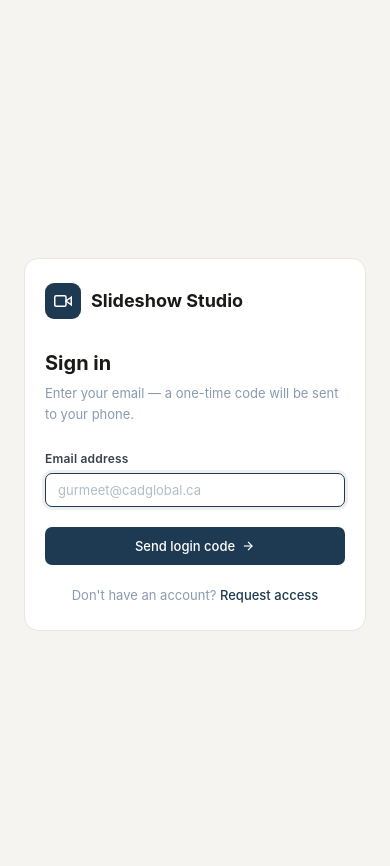
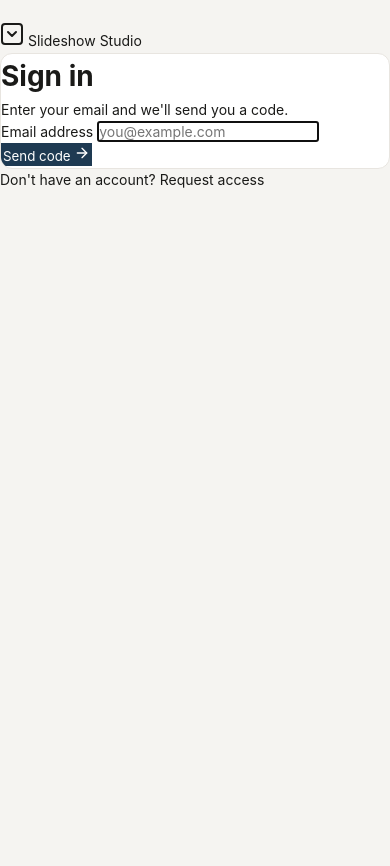
Before and after one commit to administrator-cadglobal-ca/slideshow-studio, a Flask app: page /auth/login in a window 390 px wide. After the commit the page ends 188 px from the top, so only its background shows below. Run offline with Flask 3, Linux system fonts and the light colour scheme; some libraries are stand-ins or nearby versions.

Commit message:
Task B1: Rewrite login page with design system
- Rewrite auth/login.html using .card, .input, .btn-primary tokens
- Vertically centered layout, mobile-first, dark-mode ready
- Brand mark above card, footer 'Request access' link below
- Copy: 'we'll send you a code' (neutral pending auth refactor)
- Adjust base.html <main> to fill viewport when unauthenticated
  (drop pb-20 bottom-nav-space reservation when no bottom nav)
  and add flex flex-col for vertical centering

Route handler and form field names unchanged.

```diff
--- a/app/templates/auth/login.html
+++ b/app/templates/auth/login.html
@@ -1,33 +1,64 @@
 {% extends "shared/base.html" %}
+
 {% block title %}Sign in — Slideshow Studio{% endblock %}
-{% block main_class %}{% endblock %}
+
 {% block content %}
-<div class="auth-wrap">
-  <div class="auth-card">
-    <div class="auth-logo">
-      <div class="auth-logo-icon">
-        <svg width="18" height="18" viewBox="0 0 24 24" fill="none" stroke="currentColor" stroke-width="2"><polygon points="23 7 16 12 23 17 23 7"/><rect x="1" y="5" width="15" height="14" rx="2"/></svg>
-      </div>
-      <span class="auth-logo-text">Slideshow Studio</span>
+<div class="flex-1 flex items-center justify-center py-8 md:py-12">
+  <div class="w-full max-w-md">
+
+    {# Brand mark, above the card #}
+    <div class="flex items-center justify-center gap-2 mb-6 text-ink">
+      <svg width="24" height="24" viewBox="0 0 24 24" fill="none"
+           stroke="currentColor" stroke-width="2" stroke-linecap="round" stroke-linejoin="round"
+           class="text-indigo">
+        <rect x="2" y="2" width="20" height="20" rx="3"></rect>
+        <path d="M8 10l4 4 4-4"></path>
+      </svg>
+      <span class="text-h3 font-semibold">Slideshow Studio</span>
     </div>
-    <div class="auth-title">Sign in</div>
-    <div class="auth-sub">Enter your email — a one-time code will be sent to your phone.</div>
-    <form method="POST" action="{{ url_for('auth.login') }}">
-      <div class="form-group">
-        <label class="form-label">Email address</label>
-        <input type="email" name="email" class="form-control"
-               value="{{ email or '' }}" placeholder="gurmeet@cadglobal.ca"
-               required autofocus>
-      </div>
-      <button type="submit" class="btn btn-primary"
-              style="width:100%;justify-content:center;padding:10px;margin-top:4px">
-        Send login code
-        <svg width="14" height="14" viewBox="0 0 24 24" fill="none" stroke="currentColor" stroke-width="2"><line x1="5" y1="12" x2="19" y2="12"/><polyline points="12 5 19 12 12 19"/></svg>
-      </button>
-    </form>
-    <div class="auth-footer">
-      Don't have an account? <a href="{{ url_for('auth.register') }}">Request access</a>
+
+    {# Sign-in card #}
+    <div class="card card-body">
+      <h1 class="text-h1 mb-1">Sign in</h1>
+      <p class="text-small text-ink-soft mb-6">
+        Enter your email and we'll send you a code.
+      </p>
+
+      <form method="POST" action="{{ url_for('auth.login') }}" class="space-y-4">
+        {% if csrf_token %}
+          <input type="hidden" name="csrf_token" value="{{ csrf_token() }}">
+        {% endif %}
+
+        <div>
+          <label for="email" class="label">Email address</label>
+          <input type="email" id="email" name="email"
+                 class="input"
+                 value="{{ email or '' }}"
+                 placeholder="you@example.com"
+                 autocomplete="email"
+                 inputmode="email"
+                 required autofocus>
+        </div>
+
+        <button type="submit" class="btn-primary w-full">
+          Send code
+          <svg width="16" height="16" viewBox="0 0 24 24" fill="none"
+               stroke="currentColor" stroke-width="2" stroke-linecap="round" stroke-linejoin="round"
+               aria-hidden="true">
+            <line x1="5" y1="12" x2="19" y2="12"></line>
+            <polyline points="12 5 19 12 12 19"></polyline>
+          </svg>
+        </button>
+      </form>
     </div>
+
+    {# Footer link #}
+    <p class="text-small text-ink-soft text-center mt-6">
+      Don't have an account?
+      <a href="{{ url_for('auth.register') }}"
+         class="text-indigo hover:text-indigo-deep font-medium">Request access</a>
+    </p>
+
   </div>
 </div>
 {% endblock %}
--- a/app/templates/shared/base.html
+++ b/app/templates/shared/base.html
@@ -81,7 +81,7 @@
     {% endblock %}
 
     {# Main content #}
-    <main class="flex-1 pb-20 md:pb-6 px-4 md:px-8 pt-4">
+    <main class="flex-1 flex flex-col px-4 md:px-8 pt-4 {% if current_user.is_authenticated %}pb-20 md:pb-6{% else %}pb-6{% endif %}">
       {% include 'shared/_flash.html' %}
 
       {% block content %}{% endblock %}
```
